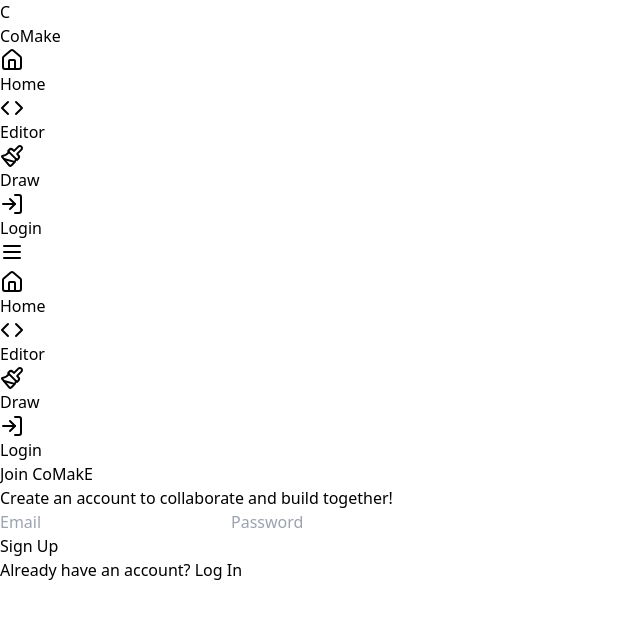
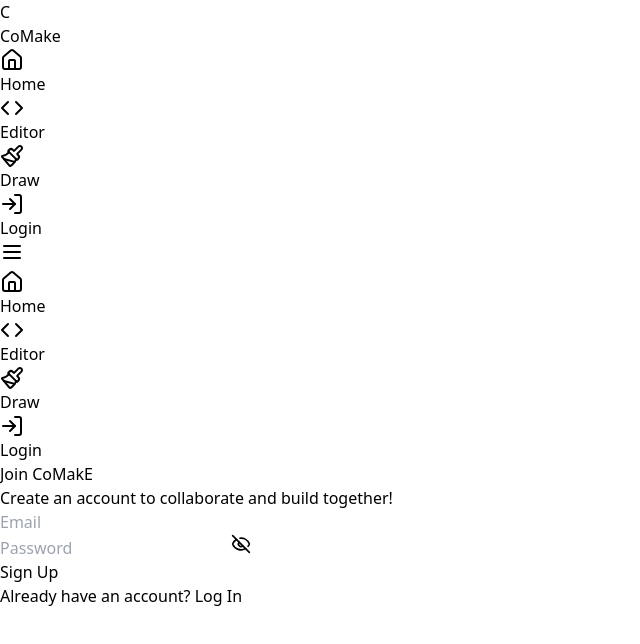
Before and after one commit to eyuuab/comake, a React (Vite) app in the folder client/: page /signup in a window 1280 px wide. Shown: the top 644 px of the page, without its empty margins (0-640 px from the left). Built offline with nearby package versions, Linux system fonts and the light colour scheme.

Commit message:
feat: featching user

```diff
--- a/client/src/pages/signup/signup.tsx
+++ b/client/src/pages/signup/signup.tsx
@@ -1,16 +1,19 @@
 import React, { useState } from "react";
 import axios from "axios";
+import { EyeOff, Eye } from "lucide-react";
 
 const SignUp = () => {
   const [email, setEmail] = useState("");
   const [password, setPassword] = useState("");
+  const [showPassword, setShowPassword] = useState(false);
   const [message, setMessage] = useState("");
   const [loading, setLoading] = useState(false);
 
-  //const API_URL = process.env.REACT_APP_API_URL || "http://127.0.0.1:8000";
+  // const API_URL = process.env.REACT_APP_API_URL || "http://127.0.0.1:8000";
 
   const handleSubmit = async (e: React.FormEvent) => {
     e.preventDefault();
+
     setLoading(true);
     setMessage("");
 
@@ -19,10 +22,11 @@ const SignUp = () => {
         email: email,
         password: password,
       });
-      setMessage("Account created successfully");
+      setMessage(response.data.msg || 'Account created successfully');
       setEmail("");
       setPassword("");
-    } catch (error:any) {
+    } catch (error: any) {
+      console.error("Error response:", error.response);
       setMessage(
         error.response?.data?.detail || "Something went wrong, please try again."
       );
@@ -52,27 +56,41 @@ const SignUp = () => {
             onChange={(e) => setEmail(e.target.value)}
             required
           />
-          <input
-            type="password"
-            placeholder="Password"
-            className="w-full p-3 rounded-md bg-gray-800 text-text placeholder-gray-500 focus:outline-none focus:ring-2 focus:ring-primary transition duration-300"
-            value={password}
-            onChange={(e) => setPassword(e.target.value)}
-            required
-          />
+          <div className="relative">
+            <input
+              type = {showPassword ? "text" : "password"}
+              placeholder = 'Password'
+              className="w-full p-3 rounded-md bg-gray-800 text-text placeholder-gray-500 focus:outline-none focus:ring-2 focus:ring-primary transition duration-300"
+              value = {password}
+              onChange = {(e) => setPassword(e.target.value)}
+              required
+            />
+            <button
+              type="button"
+              className="absolute inset-y-0 right-3 flex items-center text-gray-500 hover:text-gray-300 focus:outline-none"
+              onClick={() => setShowPassword((prev) => !prev)} // Toggle visibility
+            >
+              {showPassword ? <Eye size={20} /> : <EyeOff size={20} />}
+            </button>
+
+          </div>
           <div className="flex justify-center">
             <button
               type="submit"
               className="w-32 p-2 rounded-md text-white border border-blue-300 hover:bg-blue-700 hover:border-blue-500 transition duration-300 focus:outline-none focus:ring-2 focus:ring-blue-400"
               disabled={loading}
             >
-              {loading ? "Signing Up..." : "Sign Up"}
+              {loading ? (
+                <div className="w-5 h-5 border-4 border-t-transparent border-white rounded-full animate-spin"></div>
+              ) : (
+                "Sign Up"
+              )}
             </button>
           </div>
         </form>
 
         <p className="text-sm text-center mt-4">
-          Already have an account?{' '}
+          Already have an account?{" "}
           <a href="/login" className="text-blue-300 text-primary hover:underline">
             Log In
           </a>
```
